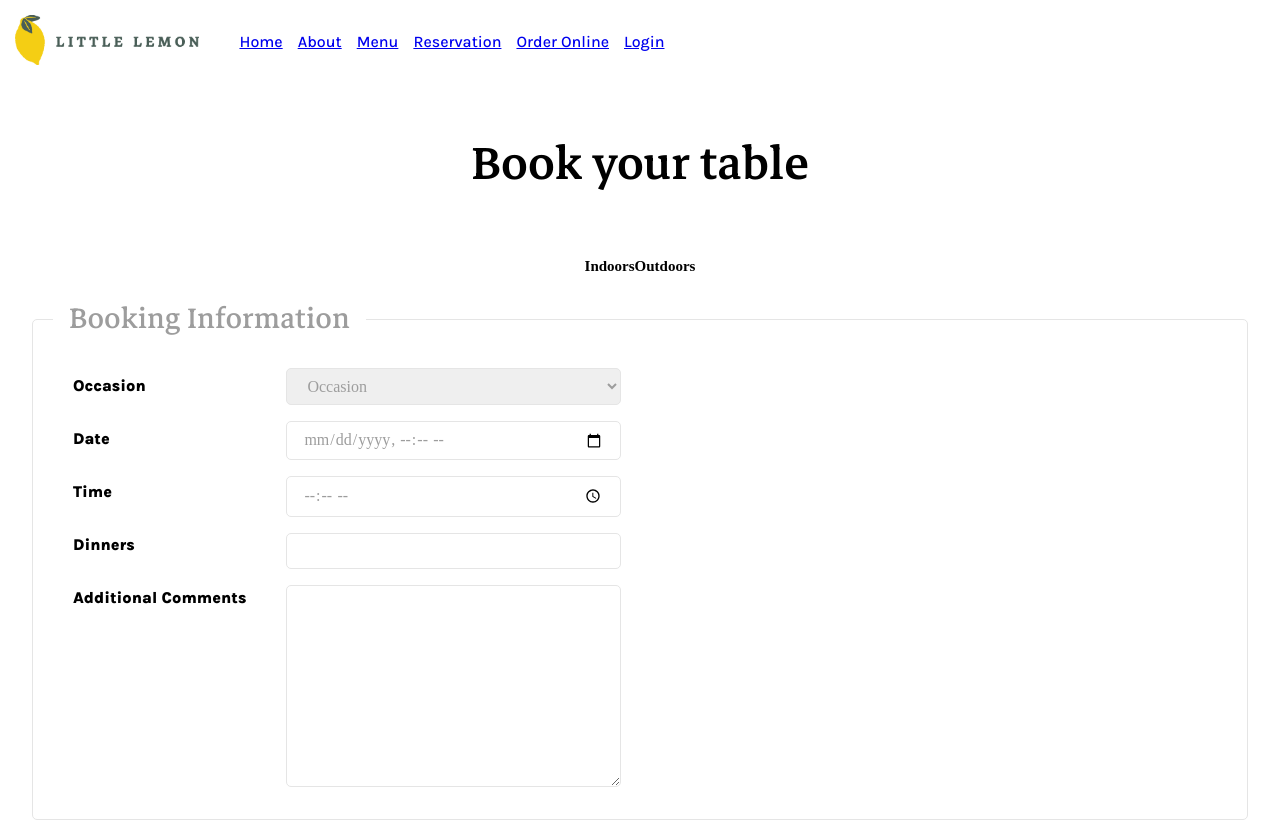
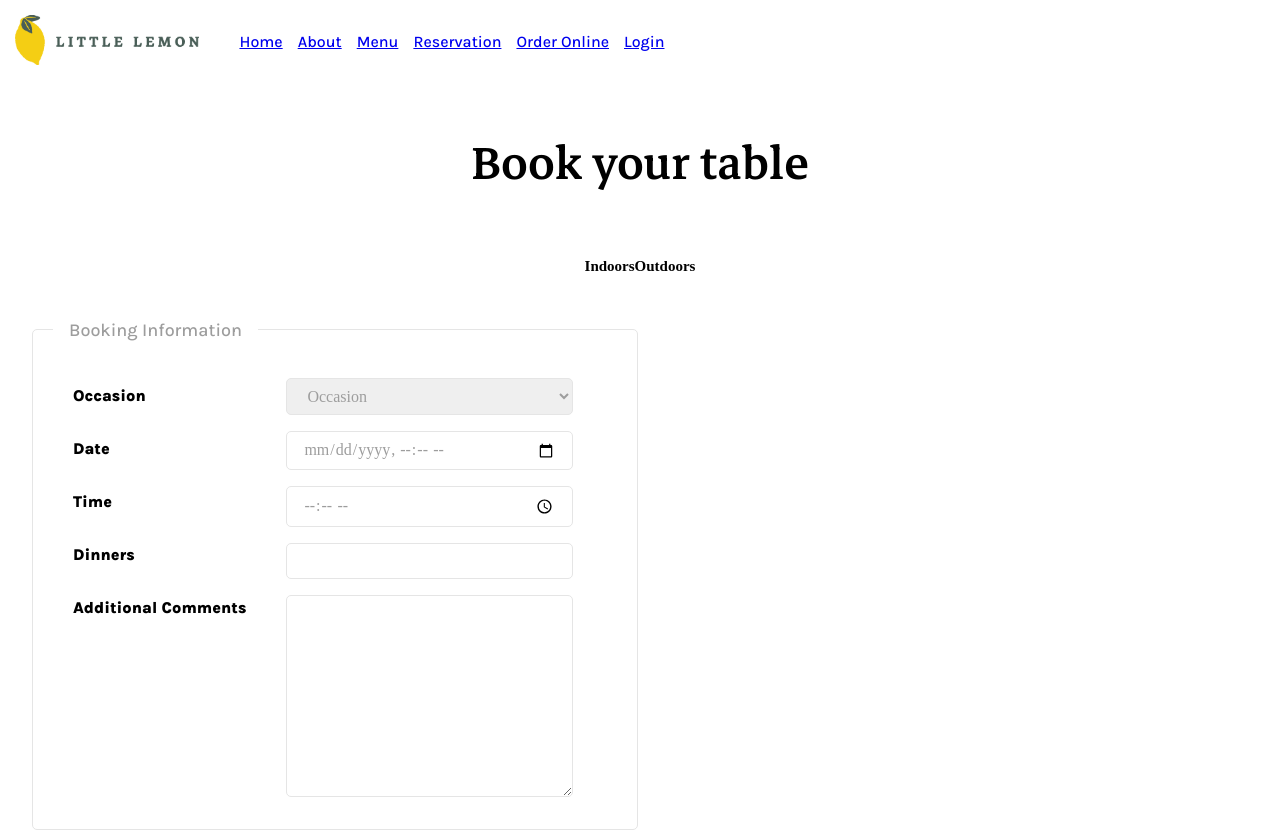
Before and after one commit to israteneda/little-lemon, a React (Vite) app: page /reservation in a window 1280 px wide. Shown: the top 832 px of the page. Built offline with nearby package versions, Linux system fonts and the light colour scheme.

Commit message:
update form style

```diff
--- a/src/pages/reservation/CreateReservation/CreateReservation.module.scss
+++ b/src/pages/reservation/CreateReservation/CreateReservation.module.scss
@@ -36,11 +36,17 @@
   flex-direction: row;
   position: relative;
 
+  @media screen and (min-width: $mobile-screen) {
+    margin: 4.2rem 3.2rem;
+    width: -moz-fit-content;
+    width: fit-content;
+  }
+
   h2 {
-    @include subtitle;
+    @include lead-text;
     color: #9d9d9d;
     position: absolute;
-    top: -6rem;
+    top: -2.5rem;
     left: 2rem;
     background-color: white;
     padding: 0 1.6rem;
@@ -61,6 +67,10 @@
       label {
         margin: 0;
       }
+    }
+
+    &.inputs {
+      max-width: 50%;
     }
 
     select {
```
